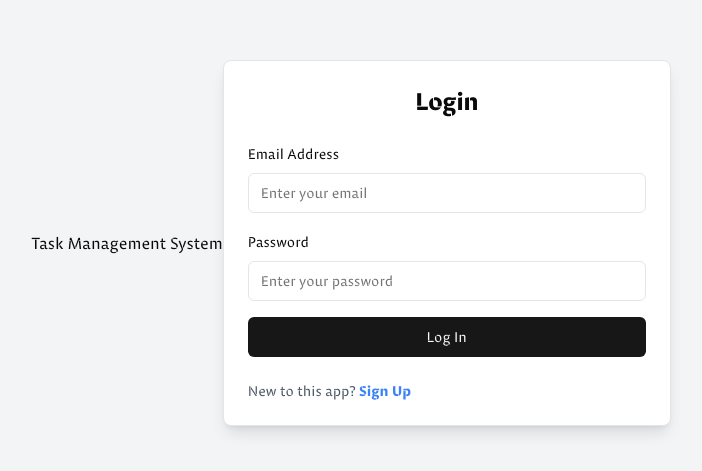
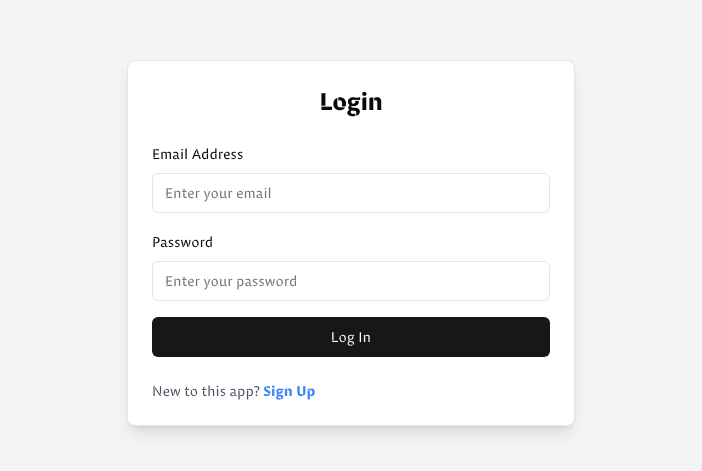
Before and after one commit to Arfana-Ali/Task-Tracker-App, a React (Vite) app in the folder client/: page / in a window 1280 px wide. Shown: the part 157-628 px from the top of the page, without its empty margins (289-991 px from the left). Built offline with nearby package versions, Linux system fonts and the light colour scheme; a web font is replaced by a local one.

Commit message:
Update LoginForm.jsx

```diff
--- a/client/src/components/LoginForm.jsx
+++ b/client/src/components/LoginForm.jsx
@@ -68,15 +68,8 @@ const LoginForm = () => {
 
   return (
     <div className="flex items-center justify-center min-h-screen bg-gray-100">
-      Task Management System
+
       <Card className="w-full max-w-md shadow-lg">
-{/*         <CardHeader>
-{/*           <CardTitle className="text-2xl text-center text-gray-800"> */}
-{/*           <CardTitle className={`${theme === "dark" ? "text-2xl text-center text-white" : "text-2xl text-center text-gray-800"}`}>
-
-            Log In
-          </CardTitle>
-        </CardHeader> */}
      <CardHeader>
           <CardTitle
             className={`${theme === "dark" ? "text-center text-white text-2xl font-bold" : "text-center text-primary-gradient text-2xl font-bold"}`}
```
